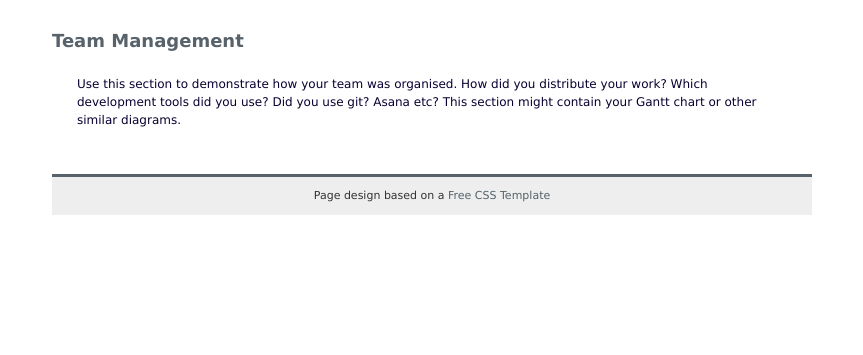
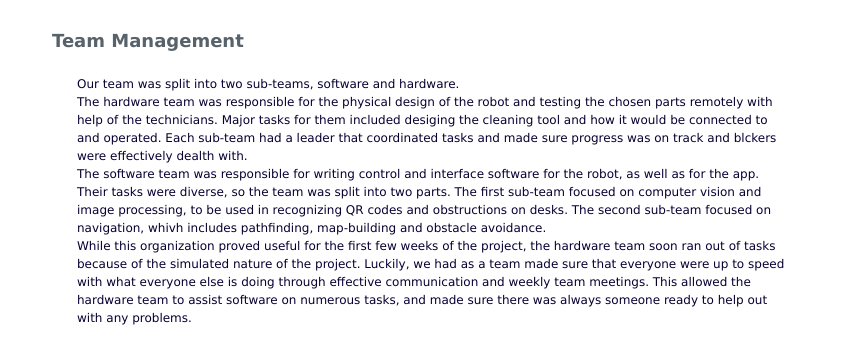
Before and after one commit to SDP-09/SDP-09.github.io, a plain HTML site: page team.html in a window 1280 px wide. Shown: the part 547-902 px from the top of the page, without its empty margins (208-1071 px from the left). Before the commit the page ends 800 px from the top, so only its background shows below. Drawn offline with Linux system fonts and the light colour scheme.

Commit message:
added team desc

```diff
--- a/team.html
+++ b/team.html
@@ -53,7 +53,13 @@
 
 
 				<h2><a href="#management">Team Management</a></h2>
-			<p>Use this section to demonstrate how your team was organised. How did you distribute your work? Which development tools did you use? Did you use git? Asana etc? This section might contain your Gantt chart or other similar diagrams.</p>
+				<p>Our team was split into two sub-teams, software and hardware. <br> The hardware team was responsible for the physical design of the robot and testing the chosen parts remotely with help of the technicians.
+					Major tasks for them included desiging the cleaning tool and how it would be connected to and operated. Each sub-team had a leader that coordinated tasks and made sure progress was on track and blckers were effectively dealth with.
+				<br>The software team was responsible for writing control and interface software for the robot, as well as for the app. Their tasks were diverse, so the team was split into two parts. The first sub-team focused on computer vision and image processing, to be used in recognizing QR codes and obstructions on desks.
+					The second sub-team focused on navigation, whivh includes pathfinding, map-building and obstacle avoidance.
+				<br>While this organization proved useful for the first few weeks of the project, the hardware team soon ran out of tasks because of the simulated nature of the project. Luckily, we had as a team made sure that everyone were up to speed with what everyone else is doing through effective communication and weekly team meetings. This allowed the hardware team to assist software on numerous tasks, and made sure there was always someone ready to help out with any problems.
+
+			</p>
 
 				</div>
 				<div style="clear: both;"> </div>
```
Lines whose indentation alone changed are shown as unchanged.
